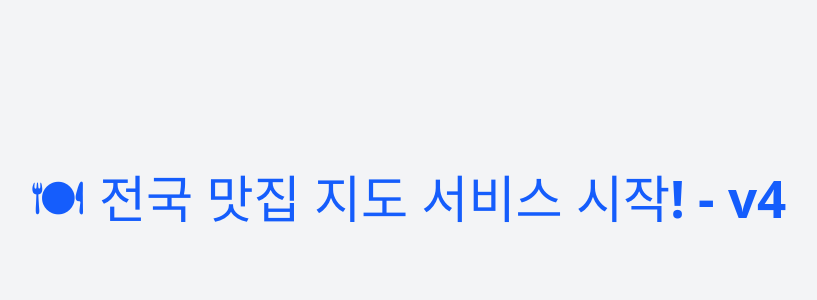
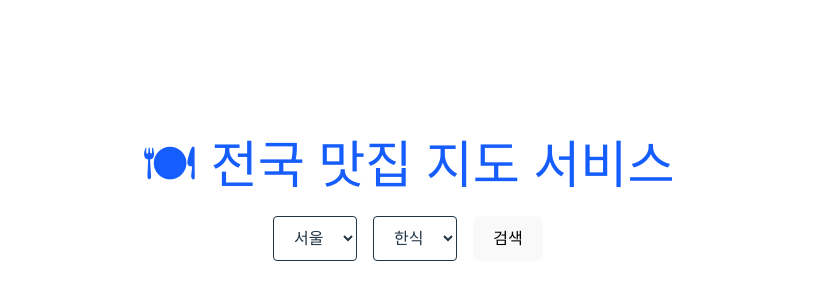
Before and after one commit to hyeon924/Eat-Map, a React (Vite) app: page / in a window 1280 px wide. Shown: the part 202-502 px from the top of the page, without its empty margins (232-1049 px from the left). Built offline with nearby package versions, Linux system fonts and the light colour scheme.

Commit message:
app 추가

```diff
--- a/src/App.jsx
+++ b/src/App.jsx
@@ -3,12 +3,35 @@ import './App.css'
 
 function App() {
   return (
-    <div className="min-h-screen w-screen flex items-center justify-center bg-gray-100">
-      <h1 className="text-blue-600 text-2xl font-bold text-center">
-        🍽 전국 맛집 지도 서비스 시작! - v4
-      </h1>
+    <div className="h-screen w-screen flex items-center justify-center bg-white">
+      <div className="flex flex-col items-center gap-6">
+        <h1 className="text-blue-600 text-2xl font-bold text-center">
+          🍽 전국 맛집 지도 서비스
+        </h1>
+
+        <div className="flex gap-4">
+          <select className="border px-4 py-2 rounded">
+            <option>서울</option>
+            <option>부산</option>
+            <option>대전</option>
+            <option>대구</option>
+          </select>
+
+          <select className="border px-4 py-2 rounded">
+            <option>한식</option>
+            <option>중식</option>
+            <option>일식</option>
+            <option>양식</option>
+          </select>
+
+          <button className="bg-blue-500 text-black px-4 py-2 rounded hover:bg-blue-600">
+            검색
+          </button>
+        </div>
+      </div>
     </div>
   );
 }
 
+
 export default App;
```
